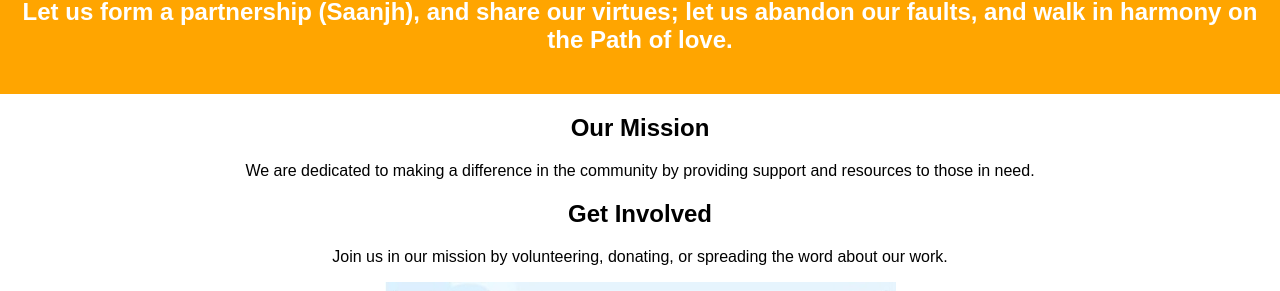
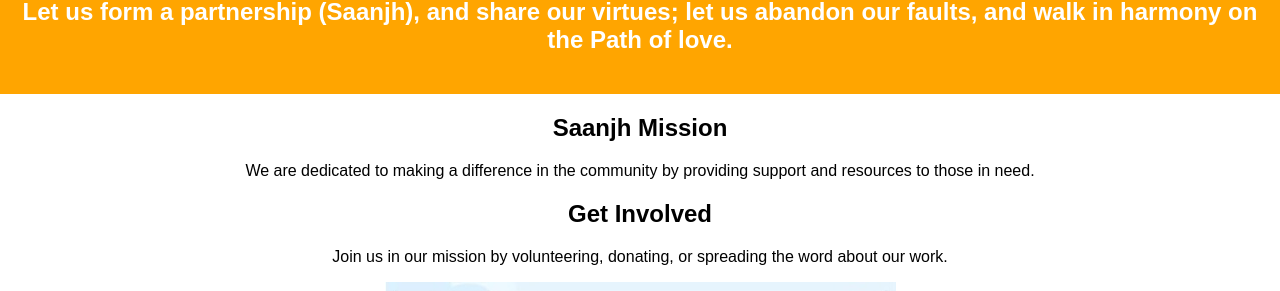
Before and after one commit to saanjh-org/saanjh-org.github.io, a Jekyll site: the page built from index.md, in a window 1280 px wide and 1105 px high. Shown: the part 133-424 px from the top of the window. Built offline with Jekyll 4.4.1, drawn with Linux system fonts in a browser that asks for light colours.

Commit message:
Update index.md

```diff
--- a/index.md
+++ b/index.md
@@ -2,7 +2,7 @@
 layout: default
 ---
 
-## Our Mission
+## Saanjh Mission
 
 We are dedicated to making a difference in the community by providing support and resources to those in need.
 
```
